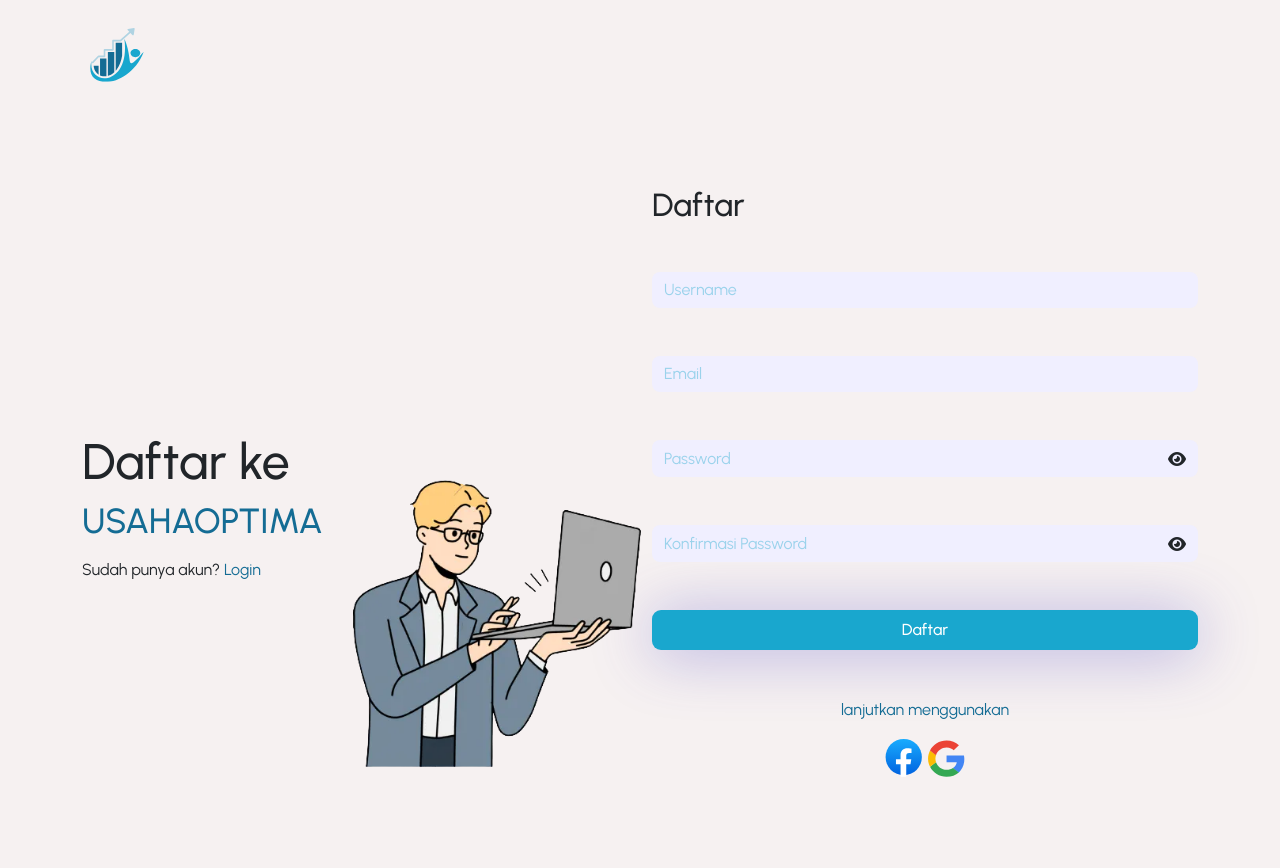
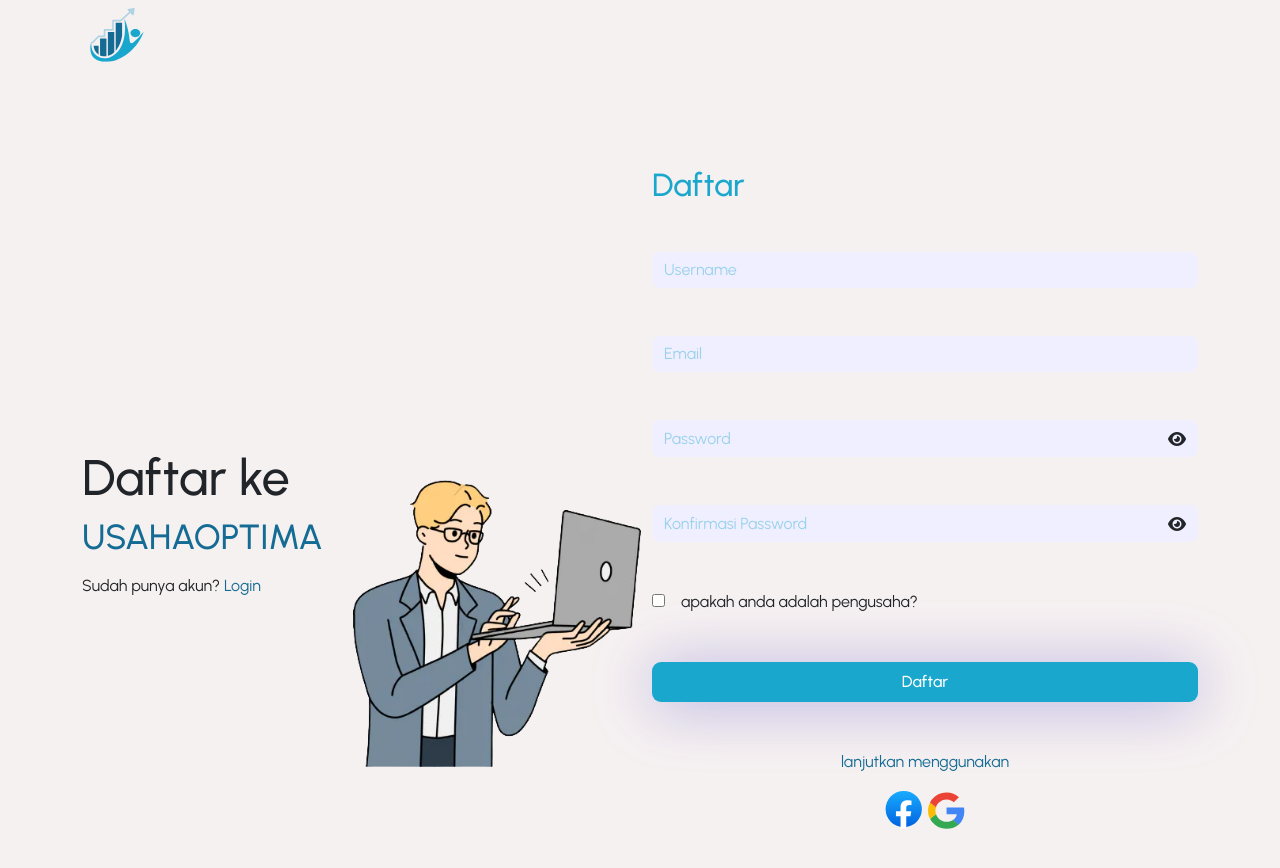
Before and after one commit to Usahaoptima/fe-usahaoptima, a React (Vite) app: page /register in a window 1280 px wide. Shown: the top 868 px of the page. Before the commit the page ends 828 px from the top, so only its background shows below. Built offline with nearby package versions, Linux system fonts and the light colour scheme.

Commit message:
feat: adding modal to register

```diff
--- a/package.json
+++ b/package.json
@@ -15,14 +15,15 @@
     "@fullcalendar/react": "^6.1.9",
     "@reduxjs/toolkit": "^1.9.7",
     "axios": "^1.6.2",
-    "bootstrap": "^5.2.3",
+    "bootstrap": "^5.3.2",
     "prop-types": "^15.8.1",
     "react": "^18.2.0",
+    "react-bootstrap": "^2.9.1",
     "react-dom": "^18.2.0",
     "react-hook-form": "^7.48.2",
     "react-redux": "^8.1.3",
     "react-router-dom": "^6.18.0",
-    "sweetalert2": "^11.10.0"
+    "sweetalert2": "^11.6.13"
   },
   "devDependencies": {
     "@types/react": "^18.2.15",
--- a/public/assets/css/RegisterPage.css
+++ b/public/assets/css/RegisterPage.css
@@ -16,6 +16,14 @@
 }
 
 body {
+  margin: 0;
+}
+
+.auth {
+  color: var(--primary);
+}
+
+.image-pseudo {
   background-color: var(--bg);
 }
 
--- /dev/null
+++ b/src/components/Fragments/Register/Modal-Register.jsx
@@ -0,0 +1,55 @@
+import React, { useState } from "react";
+import Button from "react-bootstrap/Button";
+import Modal from "react-bootstrap/Modal";
+
+function ModalRegister(props) {
+  const { onHide } = props;
+  const [businessName, setBusinessName] = useState("");
+
+  return (
+    <Modal
+      {...props}
+      size="lg"
+      aria-labelledby="contained-modal-title-vcenter"
+      centered
+    >
+      <Modal.Header closeButton>
+        <Modal.Title id="contained-modal-title-vcenter">
+          Lengkapi Data Bisnis
+        </Modal.Title>
+      </Modal.Header>
+      <Modal.Body>
+        <form>
+          <div className="form-group col-12 flex-column justify-content-center align-items-center ">
+            <h4>Daftarkan Bisnismu</h4>
+            <label htmlFor="businessName">Isi Nama Bisnis Mu</label>
+            <input
+              id="businessName"
+              type="text"
+              className="form-control my-3"
+              placeholder="Nama Bisnis"
+              value={businessName}
+              onChange={(e) => setBusinessName(e.target.value)}
+            />
+            <label htmlFor="business_type">Pilih Tipe Bisnis Mu</label>
+            <select id="business_type" className="form-control my-3">
+              <option value="jasa">Jasa</option>
+              <option value="barang">Barang</option>
+            </select>
+
+            <button type="submit" className="btn btn-primary send">
+              Send
+            </button>
+          </div>
+        </form>
+      </Modal.Body>
+      <Modal.Footer>
+        <Button onClick={props.onHide} className="btn btn-danger">
+          Close
+        </Button>
+      </Modal.Footer>
+    </Modal>
+  );
+}
+
+export default ModalRegister;
--- a/src/components/Layouts/Register-Page/Form-Content.jsx
+++ b/src/components/Layouts/Register-Page/Form-Content.jsx
@@ -1,6 +1,6 @@
 import { useEffect, useState } from "react";
 import { Register } from "../../../services/Auth-Services";
-
+import ModalRegister from "../../Fragments/Register/Modal-Register";
 function FormContent() {
   const [username, setUsername] = useState("");
   const [email, setEmail] = useState("");
@@ -8,7 +8,7 @@ function FormContent() {
   const [passwordValidation, setPasswordValidation] = useState("");
   const [passwordVisible, setPasswordVisible] = useState(false);
   const [confirmedVisible, setConfirmedVisible] = useState(false);
-  const [isValidate, setIsValidate] = useState(false);
+  const [modalShow, setModalShow] = useState(false);
 
   const handlerSubmit = async (e) => {
     e.preventDefault();
@@ -60,7 +60,7 @@ function FormContent() {
     <>
       <div className="col-md-6 mt-md">
         <form onSubmit={handlerSubmit} className="form">
-          <h2>Daftar</h2>
+          <h2 className="auth">Daftar</h2>
           <div className="form-group mt-5">
             <input
               type="text"
@@ -146,6 +146,15 @@ function FormContent() {
               </div>
             </div>
           </div>
+          <div className="form-group mt-5">
+            <div className="input-group"></div>
+            <input
+              type="checkbox"
+              checked={modalShow}
+              onChange={(e) => setModalShow(!modalShow)}
+            />
+            <span className="mx-3">apakah anda adalah pengusaha?</span>
+          </div>
           <button
             type="submit"
             className="btn btn-primary btn-lg btn-block mt-5 col-12 button-auth"
@@ -219,6 +228,7 @@ function FormContent() {
           </a>
         </div>
       </div>
+      <ModalRegister show={modalShow} onHide={() => setModalShow(false)} />
     </>
   );
 }
--- a/src/components/Layouts/Register-Page/Image-Content.jsx
+++ b/src/components/Layouts/Register-Page/Image-Content.jsx
@@ -3,7 +3,7 @@ function ImageContent() {
     <>
       <div className="col-md-6 col-md-6 d-flex align-items-center">
         <div className="text-wrapper">
-          <h2>Daftar ke</h2>
+          <h2 className="auth">Daftar ke</h2>
           <p>USAHAOPTIMA</p>
           <span className="mt-3">
             Sudah punya akun?
--- a/src/pages/register-page.jsx
+++ b/src/pages/register-page.jsx
@@ -7,7 +7,7 @@ import "../../public/assets/css/RegisterPage.css";
 function registerpage() {
   return (
     <>
-      <div className="image-pseudo">
+      <div className="image-pseudo mt-0">
         <HeaderRegisterPage />
         <div className="container mt-5 pt-5">
           <div className="row">
```
Also changed, not shown: 1 other file (tests, documents, lock files or other folders).
